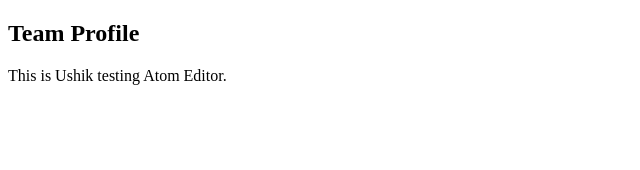
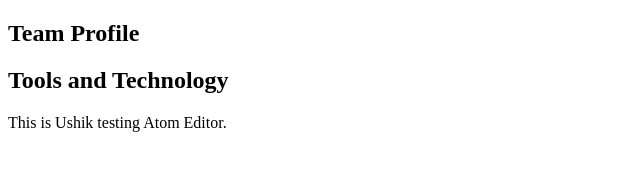
Before and after one commit to Ushik-rmit/assign2, a plain HTML site: page index.html in a window 1280 px wide. Shown: the whole page, without its empty margins (0-640 px from the left). Drawn offline with Linux system fonts and the light colour scheme.

Commit message:
Adding tools and tech section

```diff
--- a/index.html
+++ b/index.html
@@ -6,6 +6,7 @@
   </head>
   <body>
     <h2>Team Profile</h2>
+    <h2>Tools and Technology</h2>
 
     <p>This is Ushik testing Atom Editor.</p>
   </body>
```
